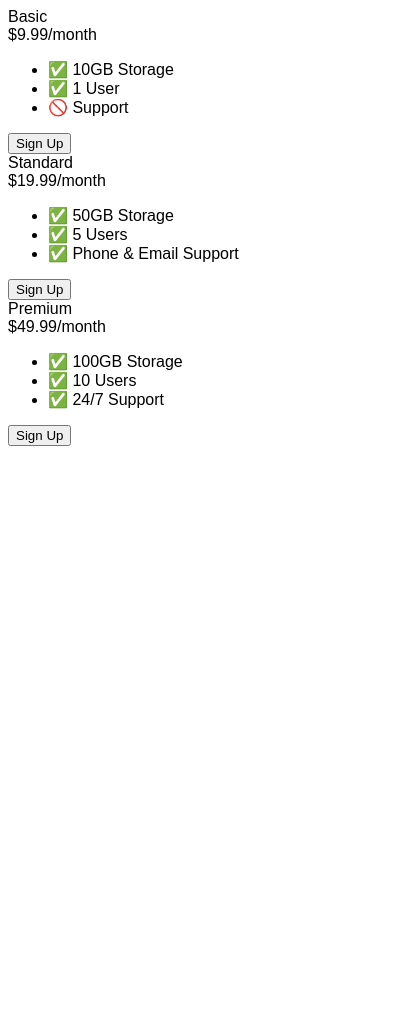
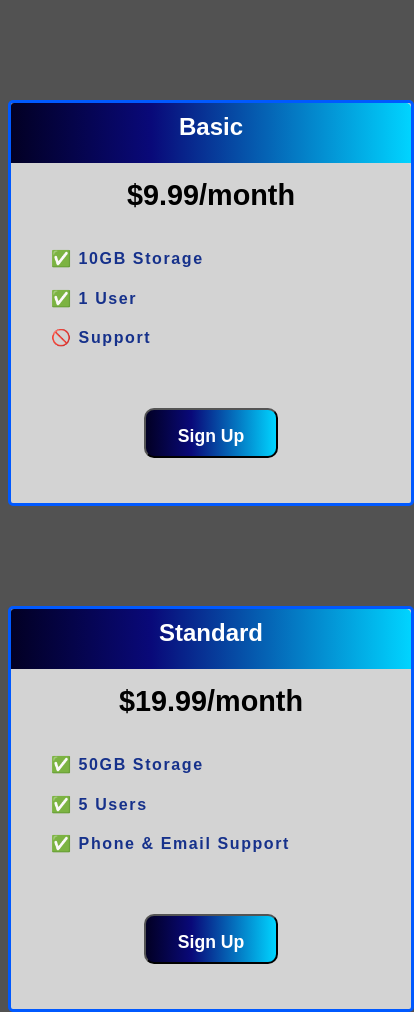
Before and after one commit to D-Whipp/pricing-table, a plain HTML site: page index.html in a window 390 px wide. Shown: the top 1012 px of the page, 414 px wide, since content can reach past the window. Before the commit the page ends 844 px from the top, so only its background shows below. Drawn offline with Linux system fonts and the light colour scheme; a web font is replaced by a local one.

Commit message:
styled pricing table and setup responsive design

```diff
--- a/index.html
+++ b/index.html
@@ -8,12 +8,88 @@
   <link href="https://fonts.googleapis.com/css2?family=Sono:wght@400;700&display=swap" rel="stylesheet">
   <style>
     body {
+      background-color: #525252;
       font-family: 'Sono', sans-serif;
+      text-align: center;
+    }
+
+    .pricing-container {
+      display: flex;
+    }
+
+    .pricing-plan {
+      background-color: lightgray;
+      border: 3px solid rgb(0, 89, 255);
+      border-radius: 5px;
+      margin: 100px auto;
+      height: 650px;
+      width: 400px;
+    }
+
+    .plan-title {
+      /* ***** Gradient taken from: https://cssgradient.io/ ***** */
+      background: rgb(2,0,36);
+      background: linear-gradient(90deg, rgba(2,0,36,1) 0%, rgba(9,9,121,1) 35%, rgba(0,212,255,1) 100%);      height: 50px;
+      border-radius: 3px 5px 0px 0px;
+      color: white;
+      padding-top: 20px;
+      font-size: 1.5rem;
+      font-weight: bold;
+    }
+
+    .plan-price {
+      font-size: 2.3rem;
+      font-weight: bold;
+      margin: 0rem 0rem 3rem 0rem;
+      padding: 2rem;
+    }
+
+    .plan-features li {
+      color: #16318b;
+      font-size: 1.2rem;
+      font-weight: bold;
+      letter-spacing: 0.1rem;
+      list-style-type: none;
+      margin: 3rem 0rem;
+      text-align: left;
+    }
+
+    .plan-button {
+      background: rgb(2,0,36);
+      background: linear-gradient(90deg, rgba(2,0,36,1) 0%, rgba(9,9,121,1) 35%, rgba(0,212,255,1) 100%);      height: 50px;
+      border-radius: 10px;
+      color: white;
+      font-size: 1.1rem;
+      font-weight: bold;
+      margin-top: 2.5rem;
+      padding: 1rem 2rem;
     }
 
     /* Hint: What can you do with a media query and flexbox? */
     @media (max-width: 1250px) {
+      .pricing-container {
+        display: block;
+      }
 
+      .pricing-plan {
+        height: 400px;
+        /* margin: 10px auto; */
+      }
+
+      .plan-title {
+        padding-top: 10px;
+      }
+
+      .plan-price {
+        font-size: 1.8rem;
+        margin-bottom: 0rem;
+        padding: 1rem;
+      }
+
+      .plan-features li {
+        font-size: 1rem;
+        margin: 1.3rem 0rem;
+      }
     }
   </style>
 </head>
```
Also changed, not shown: 1 other file.
